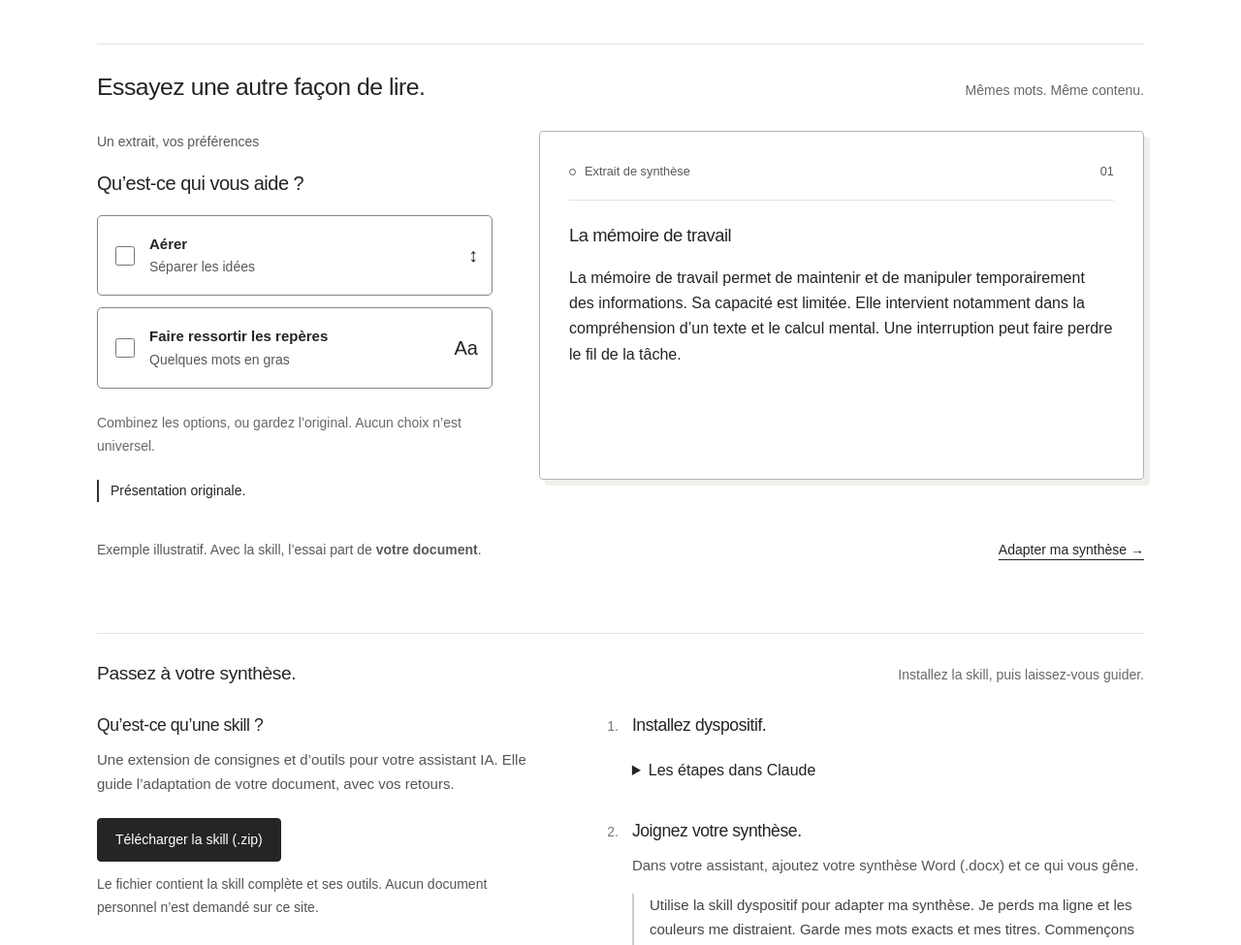
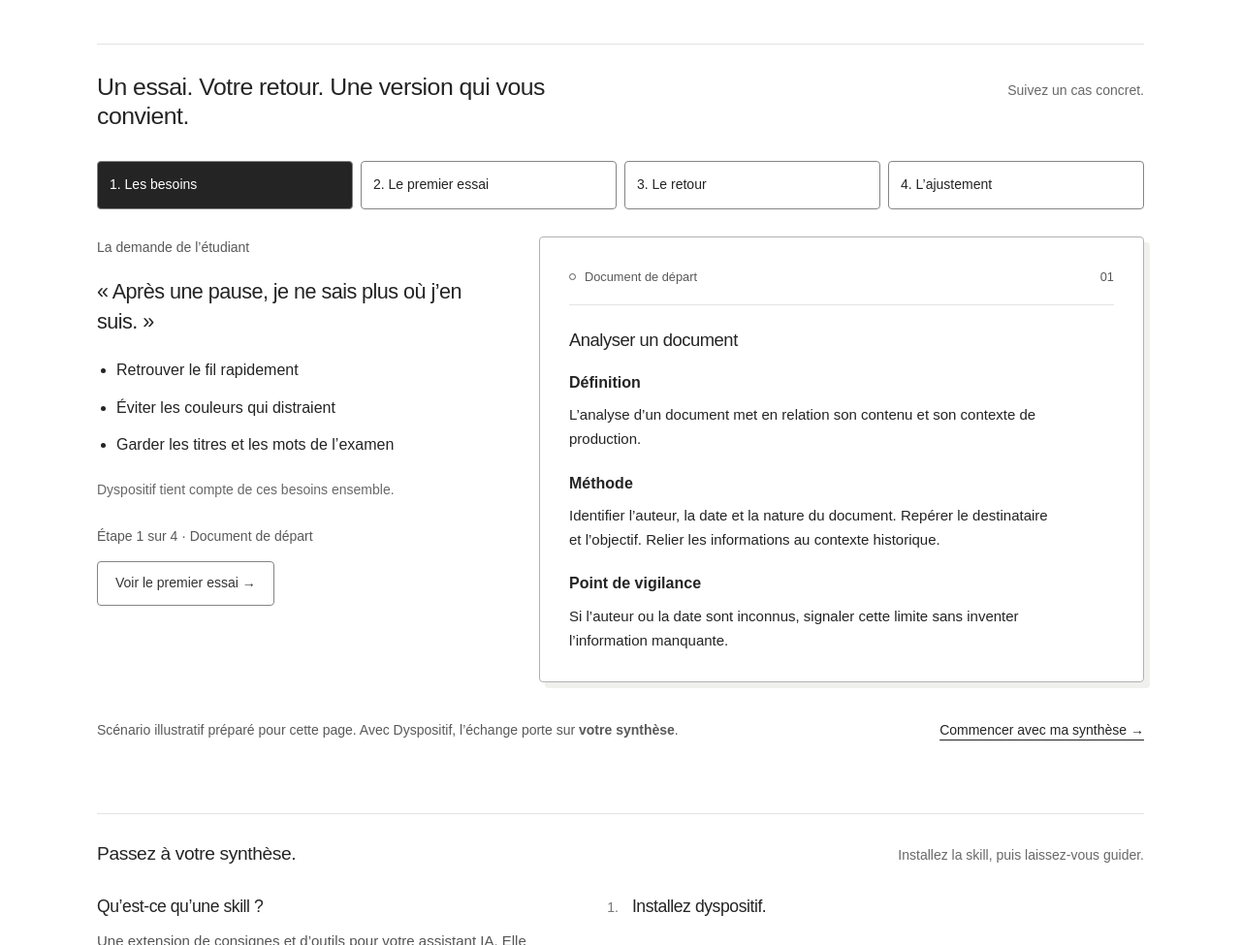
Before and after one commit to chloehal/dyspositif, a website with bundled scripts: page site/dist/index.html in a window 1280 px wide. Shown: the part 600-1575 px from the top of the page at 97% size. Built offline with nearby package versions, Linux system fonts and the light colour scheme.

Commit message:
Show combined needs and feedback through an interactive adaptation case

```diff
--- a/site/dist/app.js
+++ b/site/dist/app.js
@@ -13,15 +13,23 @@ update();showStep(0,false);document.querySelector('#interactive-builder').hidden
 // Lecture seule : même résultat que le champ visible, sans transmettre les choix.
 if(document.modelContext?.registerTool){try{Promise.resolve(document.modelContext.registerTool({name:'read_assembled_prompt',title:'Lire le prompt assemblé',description:'Retourne le prompt actuellement visible, construit à partir des choix de la personne. Ne modifie aucun choix et ne copie rien dans le presse-papiers.',inputSchema:{type:'object',properties:{},additionalProperties:false},annotations:{readOnlyHint:true,untrustedContentHint:true},execute(input){if(!input||typeof input!=='object'||Array.isArray(input)||Object.keys(input).length)throw new TypeError('Aucun paramètre attendu.');return {prompt:output.value};}})).catch(()=>{});}catch{/* Le générateur reste utilisable sans WebMCP. */}}
 
-// Démonstration visuelle indépendante : aucune modification des choix du prompt.
-const demoControls=document.querySelector('#example-controls');
-function updateExample(){
-  const airy=document.querySelector('#demo-airy').checked;
-  const bold=document.querySelector('#demo-bold').checked;
-  const text=document.querySelector('#demo-text');
-  text.classList.toggle('is-airy',airy);
-  text.classList.toggle('is-bold',bold);
-  document.querySelector('#demo-status').textContent=airy&&bold?'Texte aéré et repères en gras.':airy?'Texte aéré.':bold?'Repères en gras.':'Présentation originale.';
+// Cas éditorial préparé, indépendant du générateur et sans appel à une IA.
+const caseButtons=[...document.querySelectorAll('[data-case]')];
+const caseVersions=['Document de départ','Premier essai : étapes séparées','Premier essai à revoir','Essai ajusté : étapes regroupées'];
+const caseNextLabels=['Voir le premier essai →','Lire le retour →','Voir l’ajustement →','Revoir le départ ↺'];
+let caseStep=0;
+function showCase(index){
+  caseStep=index;
+  caseButtons.forEach((button,i)=>button.setAttribute('aria-pressed',String(i===index)));
+  document.querySelectorAll('[data-case-panel]').forEach((panel,i)=>panel.hidden=i!==index);
+  document.querySelector('#case-document').dataset.version=String(index);
+  document.querySelector('#case-nav').hidden=index===0;
+  document.querySelector('#case-version').textContent=caseVersions[index];
+  document.querySelector('#case-status').textContent=`Étape ${index+1} sur 4 · ${caseVersions[index]}`;
+  document.querySelector('#case-next').textContent=caseNextLabels[index];
 }
-demoControls.addEventListener('change',updateExample);
-updateExample();demoControls.hidden=false;
+caseButtons.forEach((button,i)=>button.addEventListener('click',()=>showCase(i)));
+document.querySelector('#case-next').addEventListener('click',()=>showCase((caseStep+1)%4));
+showCase(0);
+document.querySelector('#case-controls').hidden=false;
+document.querySelector('#case-next').hidden=false;
--- a/site/dist/index.html
+++ b/site/dist/index.html
@@ -20,10 +20,20 @@
 <li><svg viewBox="0 0 64 64" aria-hidden="true" focusable="false"><path d="M10 17h44M10 32h44M10 47h44"/><circle cx="23" cy="17" r="5"/><circle cx="43" cy="32" r="5"/><circle cx="28" cy="47" r="5"/></svg><span class="journey-number">02</span><h3>Vos besoins</h3><p>Vous essayez un extrait.</p></li>
 <li><svg viewBox="0 0 64 64" aria-hidden="true" focusable="false"><rect x="15" y="6" width="34" height="52" rx="4"/><path d="m23 32 7 7 13-15"/></svg><span class="journey-number">03</span><h3>Votre version</h3><p>Vous validez les ajustements.</p></li></ol></section>
 <section id="exemple" class="story-section wrap" aria-labelledby="example-title">
-<div class="section-heading"><h2 id="example-title">Essayez une autre façon de lire.</h2><p>Mêmes mots. Même contenu.</p></div>
-<div class="demo-layout"><div class="demo-controls"><p class="eyebrow">Un extrait, vos préférences</p><h3>Qu’est-ce qui vous aide ?</h3><fieldset id="example-controls" hidden><legend class="sr-only">Modifier la présentation de cet exemple</legend><label class="demo-option"><input type="checkbox" id="demo-airy"><span><strong>Aérer</strong><small>Séparer les idées</small></span><span class="option-symbol" aria-hidden="true">↕</span></label><label class="demo-option"><input type="checkbox" id="demo-bold"><span><strong>Faire ressortir les repères</strong><small>Quelques mots en gras</small></span><span class="option-symbol" aria-hidden="true">Aa</span></label></fieldset><p class="helper">Combinez les options, ou gardez l’original. Aucun choix n’est universel.</p><noscript><p>Activez JavaScript pour essayer les deux présentations.</p></noscript><p class="demo-status" id="demo-status" role="status">Présentation originale.</p></div>
-<article class="example-sheet demo-sheet" aria-labelledby="original-title"><div class="sheet-top"><span class="sheet-dot" aria-hidden="true"></span><span>Extrait de synthèse</span><span class="sheet-page" aria-hidden="true">01</span></div><h3 id="original-title">La mémoire de travail</h3><div id="demo-text" data-example-text><span>La <strong>mémoire de travail</strong> permet de maintenir et de manipuler temporairement des informations.</span> <span>Sa capacité est <strong>limitée</strong>.</span> <span>Elle intervient notamment dans la compréhension d’un texte et le calcul mental.</span> <span>Une <strong>interruption</strong> peut faire perdre le fil de la tâche.</span></div></article></div>
-<div class="demo-footer"><p>Exemple illustratif. Avec la skill, l’essai part de <strong>votre document</strong>.</p><a href="#utiliser">Adapter ma synthèse <span aria-hidden="true">→</span></a></div>
+<div class="section-heading"><h2 id="example-title">Un essai. Votre retour. Une version qui vous convient.</h2><p>Suivez un cas concret.</p></div>
+<div class="case-steps" id="case-controls" role="group" aria-label="Étapes de l’exemple" hidden><button type="button" data-case="0" aria-pressed="true">1. Les besoins</button><button type="button" data-case="1" aria-pressed="false">2. Le premier essai</button><button type="button" data-case="2" aria-pressed="false">3. Le retour</button><button type="button" data-case="3" aria-pressed="false">4. L’ajustement</button></div>
+<div class="demo-layout"><div class="case-story">
+<div data-case-panel="0"><p class="eyebrow">La demande de l’étudiant</p><h3>« Après une pause, je ne sais plus où j’en suis. »</h3><ul class="case-needs"><li>Retrouver le fil rapidement</li><li>Éviter les couleurs qui distraient</li><li>Garder les titres et les mots de l’examen</li></ul><p class="helper">Dyspositif tient compte de ces besoins ensemble.</p></div>
+<div data-case-panel="1" hidden><p class="eyebrow">Une proposition à tester</p><h3>Des repères, sans nouvelles couleurs.</h3><ul class="case-needs"><li>Les titres existants deviennent des points de navigation.</li><li>Les étapes sont séparées pour retrouver sa place.</li><li>L’exception reste près de la règle.</li></ul><p class="helper">Cet essai attend un retour avant d’être appliqué au document complet.</p></div>
+<div data-case-panel="2" hidden><p class="eyebrow">Le retour de l’étudiant</p><h3>« Les titres m’aident. Mais les étapes séparées me font trop sauter des yeux. »</h3><p class="helper">Conserver ce qui aide. Revoir ce qui gêne. Le premier essai n’est pas une solution imposée.</p></div>
+<div data-case-panel="3" hidden><p class="eyebrow">L’essai ajusté</p><h3>Moins de fragmentation. Les repères restent.</h3><ul class="case-needs"><li>Les étapes sont regroupées en un paragraphe.</li><li>La navigation par titres est conservée.</li><li>Aucun mot, aucune exception supprimés.</li></ul><p class="helper">Prochaine étape : vérifier avec l’étudiant, puis appliquer les choix confirmés à sa synthèse.</p></div>
+<p class="case-progress" id="case-status" role="status">Étape 1 sur 4 · Document de départ</p><button type="button" class="button secondary" id="case-next" hidden>Voir le premier essai →</button>
+</div>
+<article class="example-sheet demo-sheet case-document" id="case-document" aria-labelledby="original-title"><div class="sheet-top"><span class="sheet-dot" aria-hidden="true"></span><span id="case-version">Document de départ</span><span class="sheet-page" aria-hidden="true">01</span></div><h3 id="original-title">Analyser un document</h3>
+<nav class="case-nav" id="case-nav" aria-label="Repères dans l’extrait" hidden><a href="#case-definition">Définition</a><a href="#case-method">Méthode</a><a href="#case-exception">Point de vigilance</a></nav>
+<div id="demo-text" data-example-text><section><h4 id="case-definition" tabindex="-1">Définition</h4><p>L’analyse d’un document met en relation son contenu et son contexte de production.</p></section><section><h4 id="case-method" tabindex="-1">Méthode</h4><p class="case-method"><span>Identifier l’auteur, la date et la nature du document.</span> <span>Repérer le destinataire et l’objectif.</span> <span>Relier les informations au contexte historique.</span></p></section><section class="case-exception"><h4 id="case-exception" tabindex="-1">Point de vigilance</h4><p>Si l’auteur ou la date sont inconnus, signaler cette limite sans inventer l’information manquante.</p></section></div></article></div>
+<noscript><p class="notice">Ce cas illustre un essai puis un ajustement : les étapes sont d’abord séparées, puis regroupées à la demande de l’étudiant, en conservant les repères par titres. Activez JavaScript pour parcourir les versions.</p></noscript>
+<div class="demo-footer"><p>Scénario illustratif préparé pour cette page. Avec Dyspositif, l’échange porte sur <strong>votre synthèse</strong>.</p><a href="#utiliser">Commencer avec ma synthèse <span aria-hidden="true">→</span></a></div>
 </section>
 <section id="utiliser" class="skill-section wrap" aria-labelledby="skill-title">
 <div class="section-heading"><h2 id="skill-title">Passez à votre synthèse.</h2><p>Installez la skill, puis laissez-vous guider.</p></div>
--- a/site/dist/styles.css
+++ b/site/dist/styles.css
@@ -236,3 +236,18 @@ body { overflow-wrap: break-word; }
  .demo-layout { grid-template-columns: 1fr; gap: 24px; }
  .demo-sheet { min-height: 0; padding: 22px; }
 }
+
+.case-steps { display: grid; grid-template-columns: repeat(4,minmax(0,1fr)); gap: 8px; margin-bottom: 28px; }
+.case-steps button { min-height: 48px; border: 1px solid #858585; border-radius: 4px; background: #fff; color: #242424; padding: 12px; text-align: left; font-size: .875rem; }
+.case-steps [aria-pressed=true] { background: #242424; color: #fff; }
+.case-story h3 { font-size: 1.35rem; line-height: 1.45; }
+.case-needs { padding-left: 20px; margin: 22px 0; }
+.case-needs li { margin-bottom: 12px; }
+.case-progress { color: #595959; font-size: .875rem; margin: 24px 0 14px; }
+.case-document h4 { margin: 20px 0 8px; font-size: 1rem; font-weight: 600; }
+.case-document #demo-text { font-size: .9375rem; }
+.case-nav { display: flex; gap: 4px 16px; flex-wrap: wrap; padding-bottom: 12px; border-bottom: 1px solid #bbb; }
+.case-nav a { font-size: .875rem; padding-block: 10px; }
+.case-document[data-version="1"] .case-method span, .case-document[data-version="2"] .case-method span { display: block; padding: 10px 0; border-bottom: 1px solid #ddd; }
+.case-document:not([data-version="0"]) .case-exception { border-left: 2px solid #555; padding-left: 14px; }
+@media(max-width:760px) { .case-steps { grid-template-columns: repeat(2,minmax(0,1fr)); } }
```
Also changed, not shown: site/README.md.
